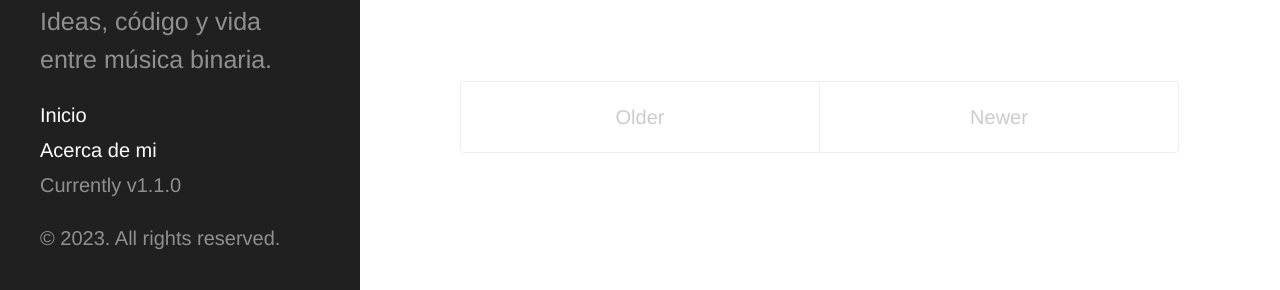
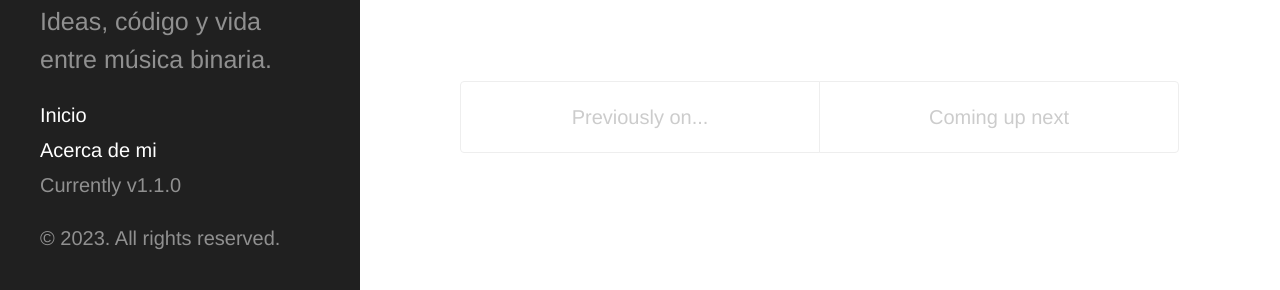
Before and after one commit to goshmx/blog, a Jekyll site: the page built from index.html, in a window 1280 px wide and 1068 px high. Shown: the part 775-1065 px from the top of the window. Built offline with Jekyll 4.4.1, drawn with Linux system fonts in a browser that asks for light colours; Markdown is read by kramdown in place of the engine named in the settings; the list of posts is cut into pages by our own code.

Commit message:
Update index.html

```diff
--- a/index.html
+++ b/index.html
@@ -23,15 +23,15 @@ title: Home
   {% if paginator.next_page %}
     <a class="pagination-item older" href="{{ site.baseurl }}page{{paginator.next_page}}">Previously on...</a>
   {% else %}
-    <span class="pagination-item older">Older</span>
+    <span class="pagination-item older">Previously on...</span>
   {% endif %}
   {% if paginator.previous_page %}
     {% if paginator.page == 2 %}
-      <a class="pagination-item newer" href="{{ site.baseurl }}">Newer</a>
+      <a class="pagination-item newer" href="{{ site.baseurl }}">Coming up next</a>
     {% else %}
       <a class="pagination-item newer" href="{{ site.baseurl }}page{{paginator.previous_page}}">Coming up next</a>
     {% endif %}
   {% else %}
-    <span class="pagination-item newer">Newer</span>
+    <span class="pagination-item newer">Coming up next</span>
   {% endif %}
 </div>
```
